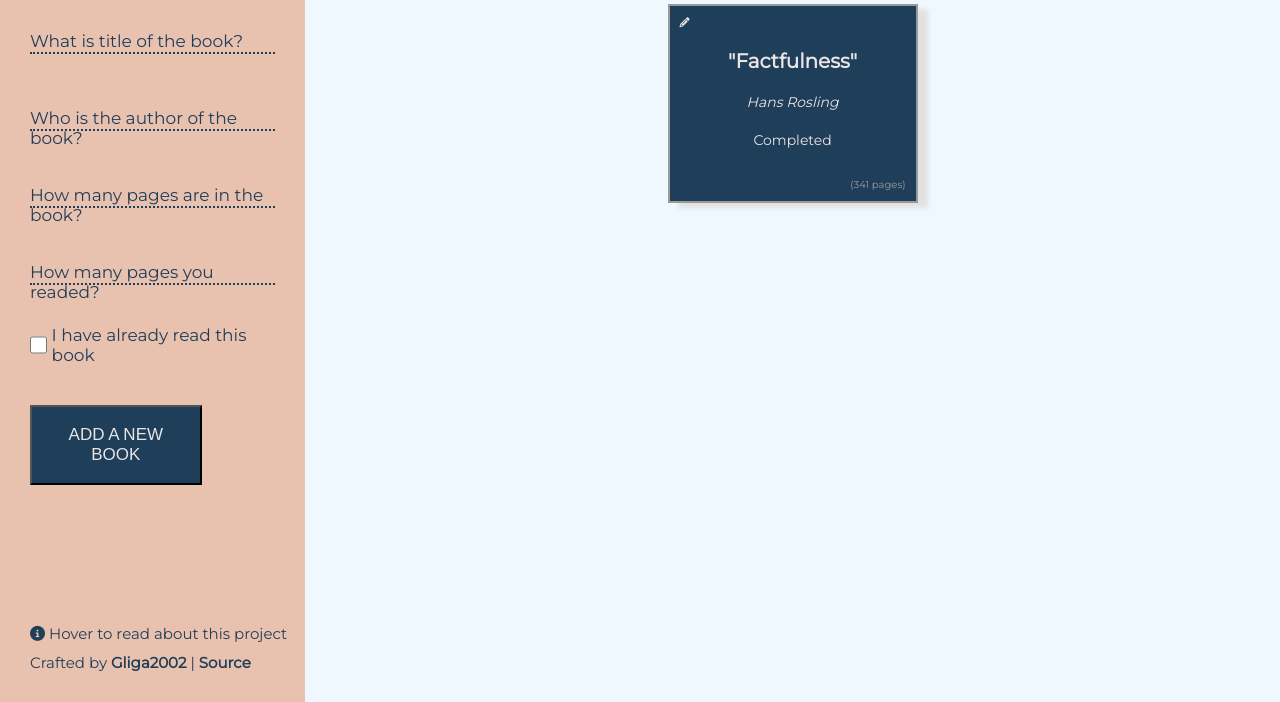
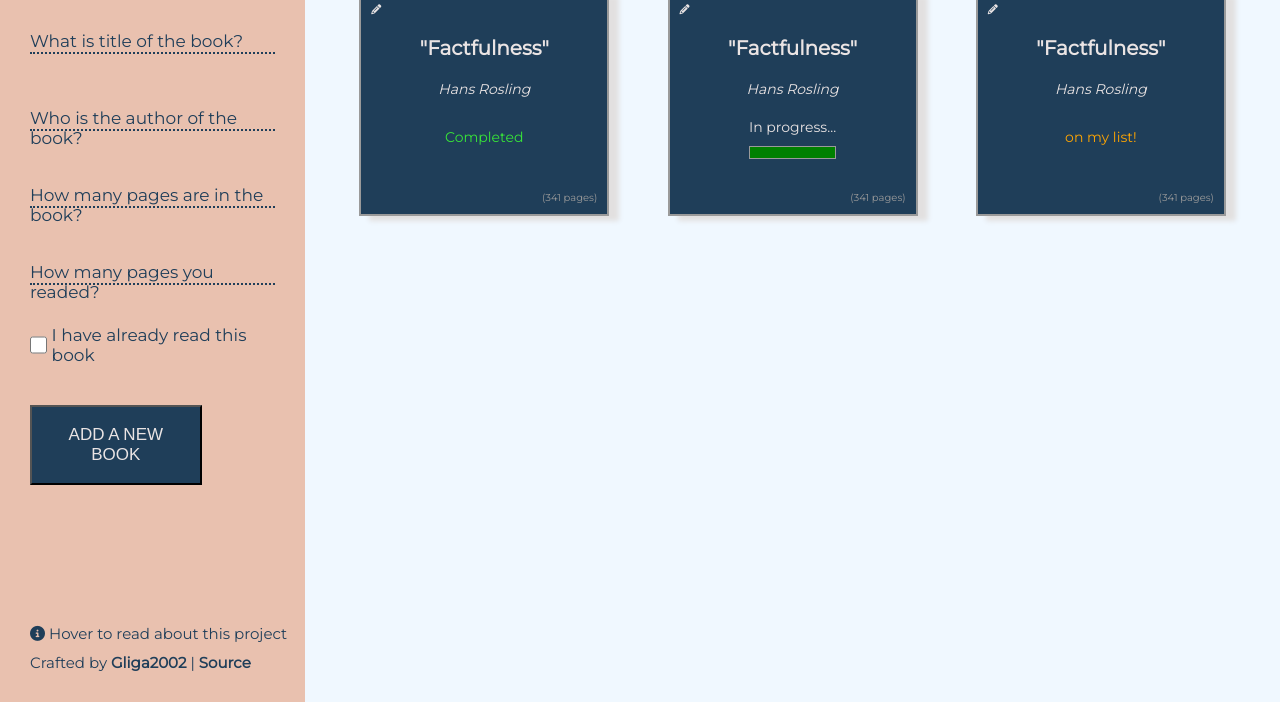
Before and after one commit to Gliga2002/library, a plain HTML site: page index.html in a window 1280 px wide. Shown: the part 98-800 px from the top of the page. Drawn offline with Linux system fonts and the light colour scheme; a script that the page names is missing; a web font is replaced by a local one.

Commit message:
Enhance styling

```diff
--- a/css/style.css
+++ b/css/style.css
@@ -33,6 +33,8 @@
   --cappucino:#e9c1af;
   --white:rgb(234, 228, 228);
   --gray:rgb(154, 154, 154);
+  --green:rgb(56, 229, 56);
+  --orange:rgb(255, 165, 0);
 }
 
 
@@ -235,7 +237,8 @@
 .box {
   position:relative;
   width: 250px;
-  padding:1rem;
+  height:90%;
+  padding:1rem 1rem 0rem 1rem;
   background-color: var(--blue);
   color:var(--white);
   border: 2px solid var(--gray);
@@ -254,3 +257,43 @@
   right:10px;
   color: var(--gray);
 }
+
+/* LOGIC */
+
+/* ACTIVE CLASS JE CURRENT ACTIVE */
+
+.hidden {
+  display:none;
+}
+
+/* COMPLETED */
+
+.completed .status {
+  margin-top: 1rem;
+  color:var(--green);
+}
+
+
+/* in PROGRESS */
+
+
+.loading {
+  width:100%;
+  background-color: white;
+  height:13px;
+  border:1px solid var(--gray);
+  overflow: hidden;
+}
+
+.fill {
+  height:inherit;
+  width: 100%;
+  background-color: green;
+}
+
+/* on my list */
+
+.on-list .status {
+  margin-top: 1rem;
+  color:var(--orange);
+}
--- a/index.html
+++ b/index.html
@@ -64,10 +64,65 @@
           <div class="book flex center flex--column gap--lg margin-top--sm margin-bottom--lg">
             <p class="book-title font-size--lg bold">"Factfulness"</p>
             <p class="book-author font-size--sm "><em>Hans Rosling</em></p>
-            <p class="status font-size--sm">Completed</p>
+            <div class="completed ">
+              <p class="status font-size--sm">Completed</p>
+          </div>
+          <div class="in-progress hidden">
+            <p class="font-size--sm margin-bottom--sm">In progress...</p>
+            <div class="loading">
+              <div class="fill"></div>
+            </div>
+          </div>
+          <div class="on-list hidden">
+            <p class="status font-size--sm">on my list!</p>
+          </div>
           </div>
           <p class="num-pages right-align">(341 pages)</p>
         </div>
+
+        <div class="box">
+          <i class="fa-solid fa-pencil"></i>
+          <div class="book flex center flex--column gap--lg margin-top--sm margin-bottom--lg">
+            <p class="book-title font-size--lg bold">"Factfulness"</p>
+            <p class="book-author font-size--sm "><em>Hans Rosling</em></p>
+            <div class="completed hidden">
+              <p class="status font-size--sm">Completed</p>
+          </div>
+          <div class="in-progress">
+            <p class="font-size--sm margin-bottom--sm">In progress...</p>
+            <div class="loading">
+              <div class="fill"></div>
+            </div>
+          </div>
+          <div class="on-list hidden">
+            <p class="status font-size--sm">on my list!</p>
+          </div>
+          </div>
+          <p class="num-pages right-align">(341 pages)</p>
+        </div>
+
+        <div class="box">
+          <i class="fa-solid fa-pencil"></i>
+          <div class="book flex center flex--column gap--lg margin-top--sm margin-bottom--lg">
+            <p class="book-title font-size--lg bold">"Factfulness"</p>
+            <p class="book-author font-size--sm "><em>Hans Rosling</em></p>
+            <div class="completed hidden">
+              <p class="status font-size--sm">Completed</p>
+          </div>
+          <div class="in-progress hidden">
+            <p class="font-size--sm margin-bottom--sm">In progress...</p>
+            <div class="loading">
+              <div class="fill"></div>
+            </div>
+          </div>
+          <div class="on-list">
+            <p class="status font-size--sm">on my list!</p>
+          </div>
+          </div>
+          <p class="num-pages right-align">(341 pages)</p>
+        </div>
+
+
 
 
 
```
